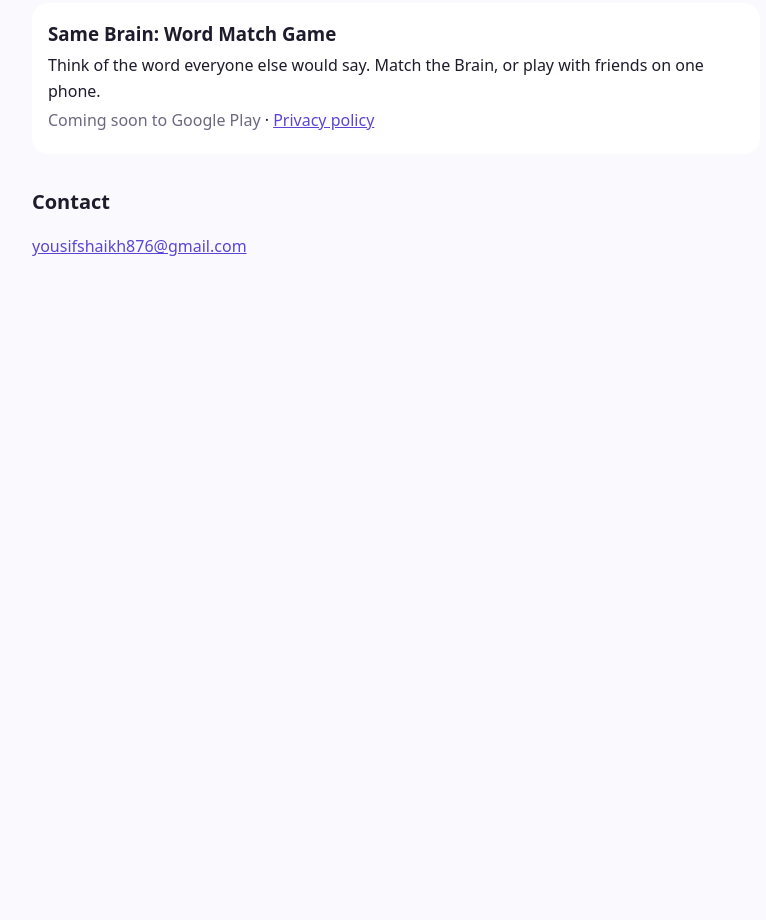
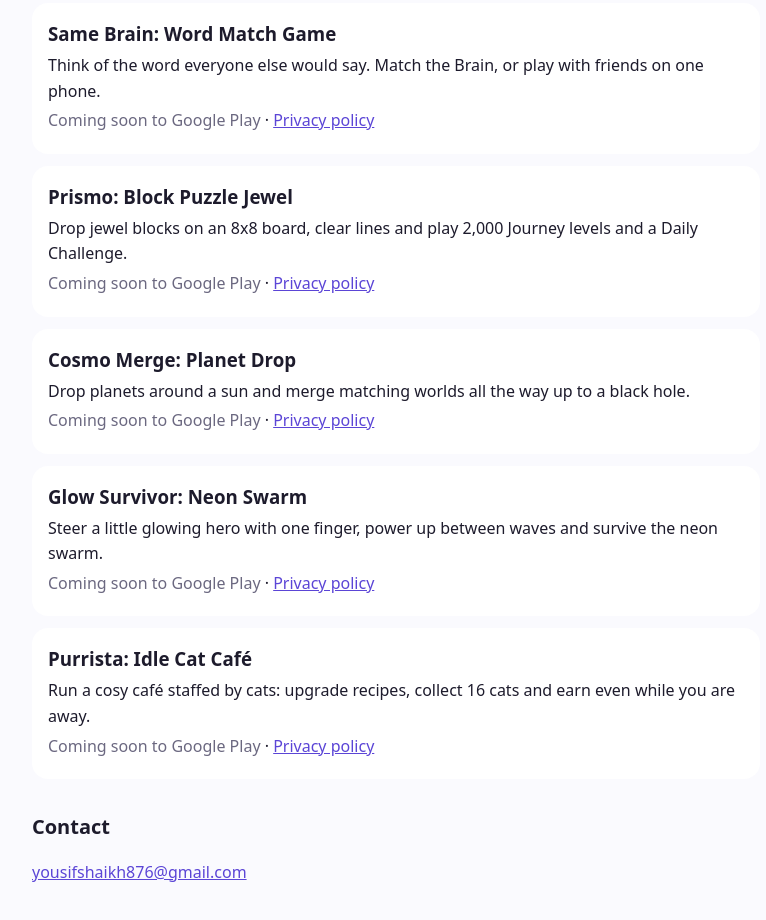
Before and after one commit to YousufShaikh52/YousufShaikh52.github.io, a plain HTML site: page index.html in a window 1280 px wide. Shown: the part 2888-3808 px from the top of the page, without its empty margins (244-1010 px from the left). Before the commit the page ends 3228 px from the top, so only its background shows below. Drawn offline with Linux system fonts and the light colour scheme.

Commit message:
List Prismo, Cosmo Merge, Glow Survivor, Purrista

```diff
--- a/index.html
+++ b/index.html
@@ -157,6 +157,38 @@
   </div>
 </div>
 
+<div class="app">
+  <div>
+    <h3>Prismo: Block Puzzle Jewel</h3>
+    <p>Drop jewel blocks on an 8x8 board, clear lines and play 2,000 Journey levels and a Daily Challenge.</p>
+    <p><span class="muted">Coming soon to Google Play</span> · <a href="privacy/prismo.html">Privacy policy</a></p>
+  </div>
+</div>
+
+<div class="app">
+  <div>
+    <h3>Cosmo Merge: Planet Drop</h3>
+    <p>Drop planets around a sun and merge matching worlds all the way up to a black hole.</p>
+    <p><span class="muted">Coming soon to Google Play</span> · <a href="privacy/cosmo_merge.html">Privacy policy</a></p>
+  </div>
+</div>
+
+<div class="app">
+  <div>
+    <h3>Glow Survivor: Neon Swarm</h3>
+    <p>Steer a little glowing hero with one finger, power up between waves and survive the neon swarm.</p>
+    <p><span class="muted">Coming soon to Google Play</span> · <a href="privacy/glow_survivor.html">Privacy policy</a></p>
+  </div>
+</div>
+
+<div class="app">
+  <div>
+    <h3>Purrista: Idle Cat Café</h3>
+    <p>Run a cosy café staffed by cats: upgrade recipes, collect 16 cats and earn even while you are away.</p>
+    <p><span class="muted">Coming soon to Google Play</span> · <a href="privacy/purrista.html">Privacy policy</a></p>
+  </div>
+</div>
+
 <h2>Contact</h2>
 <p><a href="mailto:yousifshaikh876@gmail.com">yousifshaikh876@gmail.com</a></p>
 </main>
```
